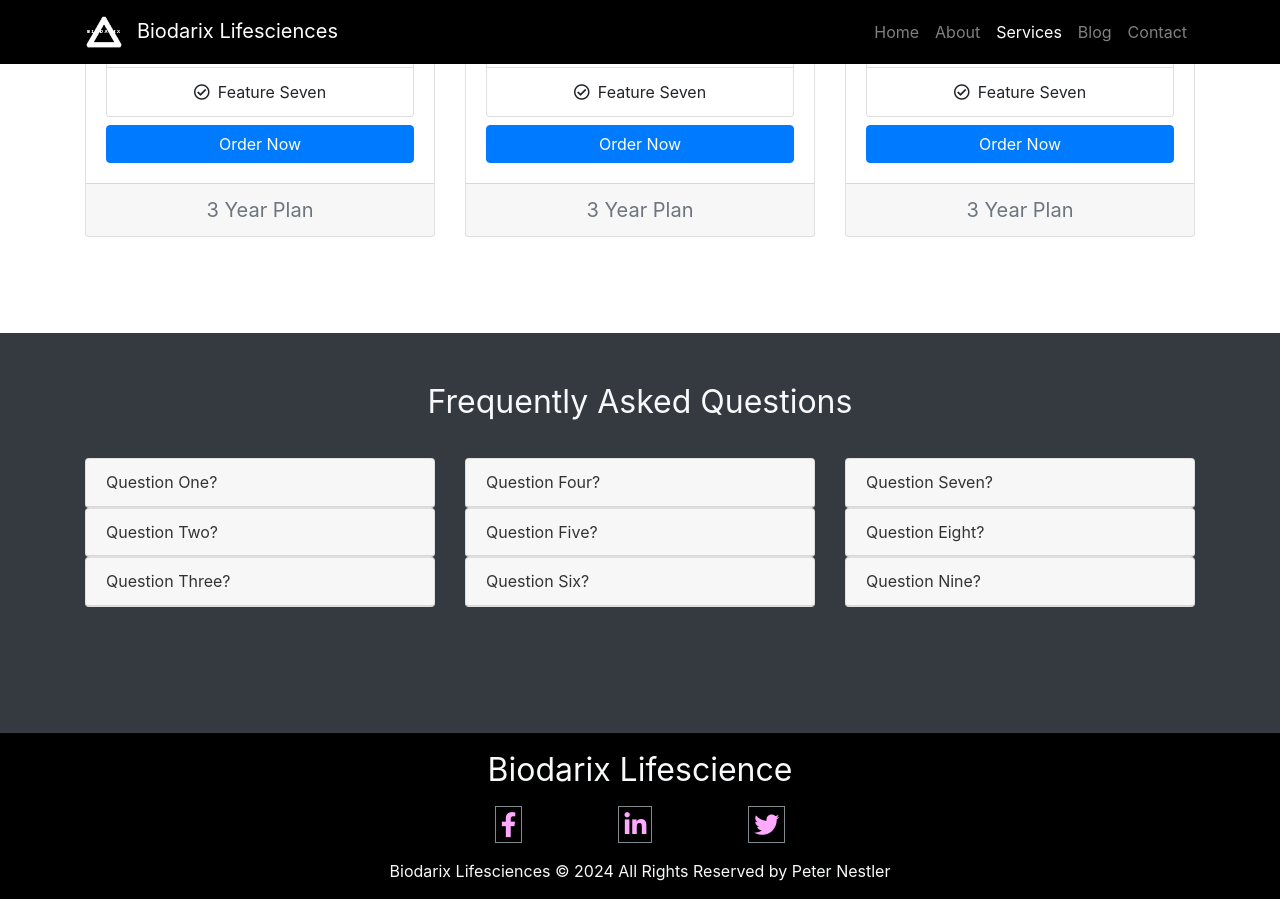
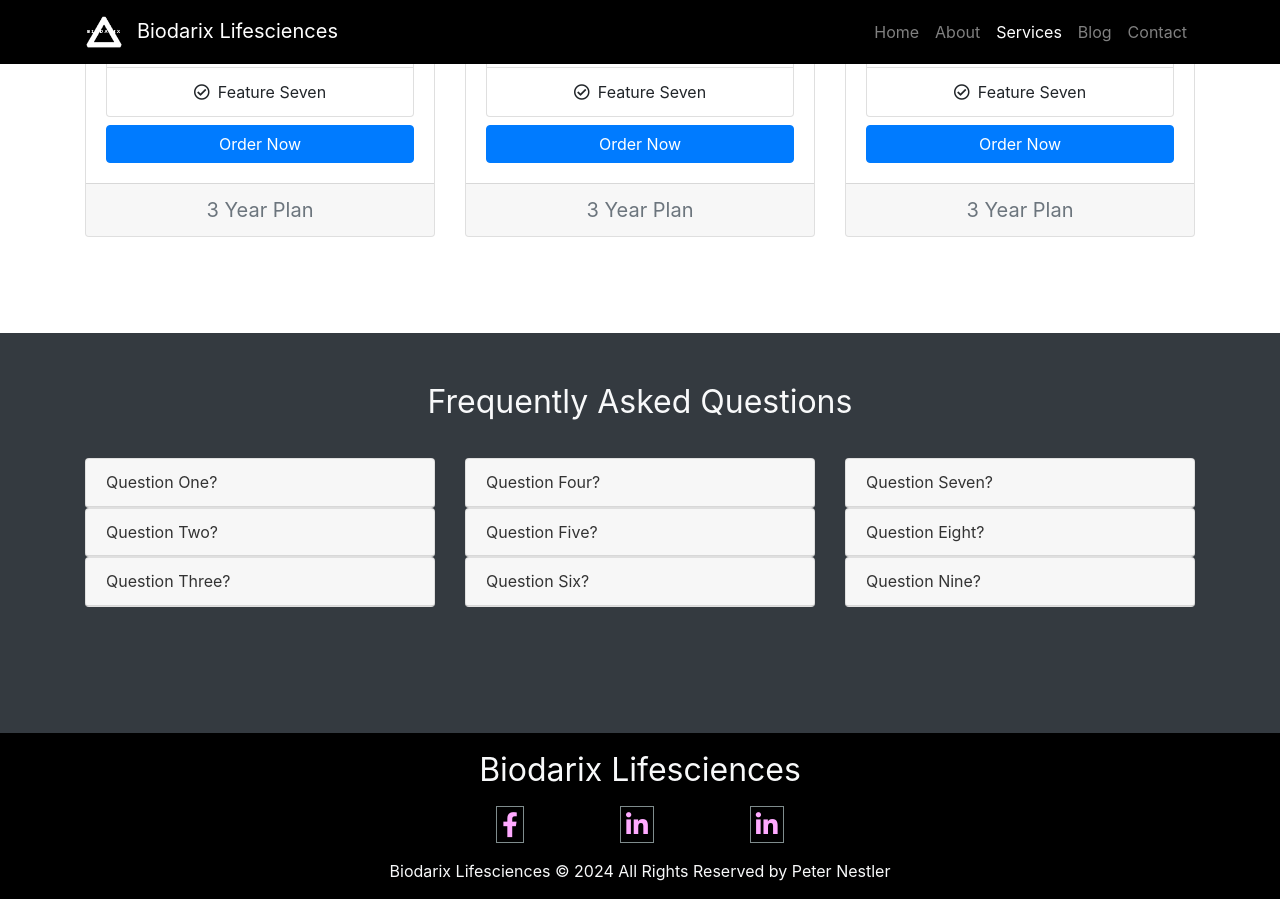
Before and after one commit to Biodarix/biodarix.github.io, a Jekyll site: the page services.html, which Jekyll copies as it is, in a window 1280 px wide and 900 px high, scrolled down 1774 px. Built offline with Jekyll 4.4.1, drawn with Linux system fonts in a browser that asks for light colours.

Commit message:
Update services.html

```diff
--- a/services.html
+++ b/services.html
@@ -489,7 +489,7 @@
 	<div class="container">
 		<div class="row">
 			<div class="col">
-					<h2 class="display-5 mb-0 text-light">Biodarix Lifescience</h2>
+				<h2 class="display-5 mb-0 text-light">Biodarix Lifesciences</h2>
 				<div class="d-flex flex-row justify-content-center p-3">
 					<div class="px-5">
 						<a href="#">
@@ -497,13 +497,13 @@
 						</a>
 					</div>
 					<div class="px-5">
-							<a href="#">
+						<a href="https://www.linkedin.com/company/biodarix-lifesciences-llc">
 							<i class="fab fa-linkedin-in"></i>
 						</a>
 					</div>
 					<div class="px-5">
-							<a href="#">
-								<i class="fab fa-twitter"></i>
+						<a href="https://www.linkedin.com/in/hpeternestler/">
+							<i class="fab fa-linkedin-in"></i>
 						</a>
 					</div>
 				</div>
```
Lines whose indentation alone changed are shown as unchanged.
